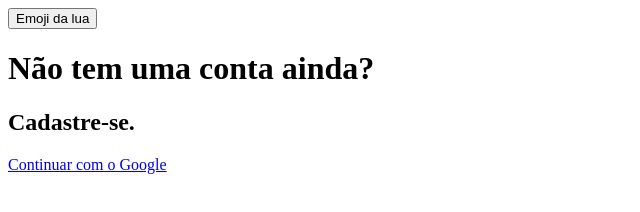
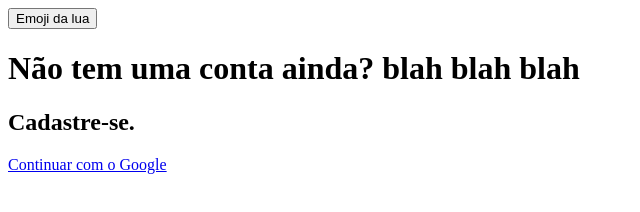
Before and after one commit to pauloisaque1543/TaskMinus, a plain HTML site: page index.html in a window 1280 px wide. Shown: the whole page, without its empty margins (0-640 px from the left). Drawn offline with Linux system fonts and the light colour scheme.

Commit message:
atualizando

```diff
--- a/index.html
+++ b/index.html
@@ -8,7 +8,7 @@
 </head>
 <body>
         <button id="dark-mode" class="dark-mode-button">Emoji da lua</button>
-        <h1>Não tem uma <strong>conta</strong> ainda?</h1>
+        <h1>Não tem uma <strong>conta</strong> ainda? blah blah blah</h1>
         <h2>Cadastre-se.</h2>
         <a class="google-button" id="google-signin" href="pages/tarefas/tela-tarefas.html">Continuar com o Google</a>
 </body>
```
